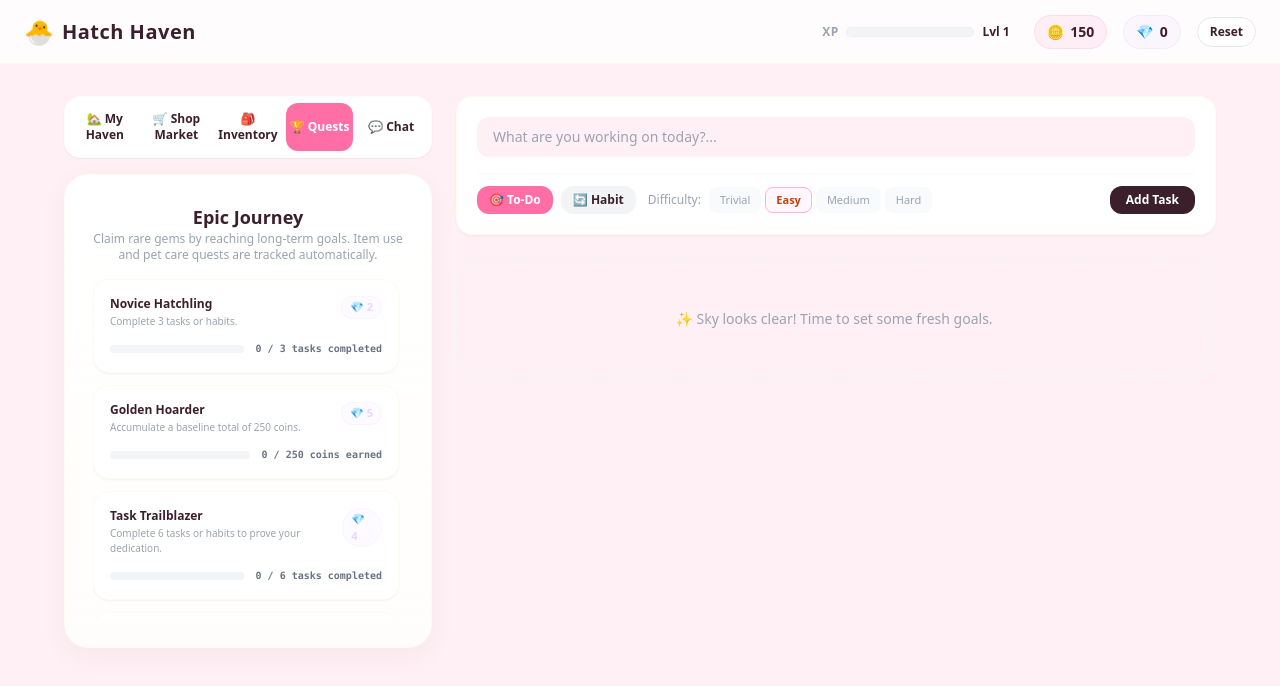
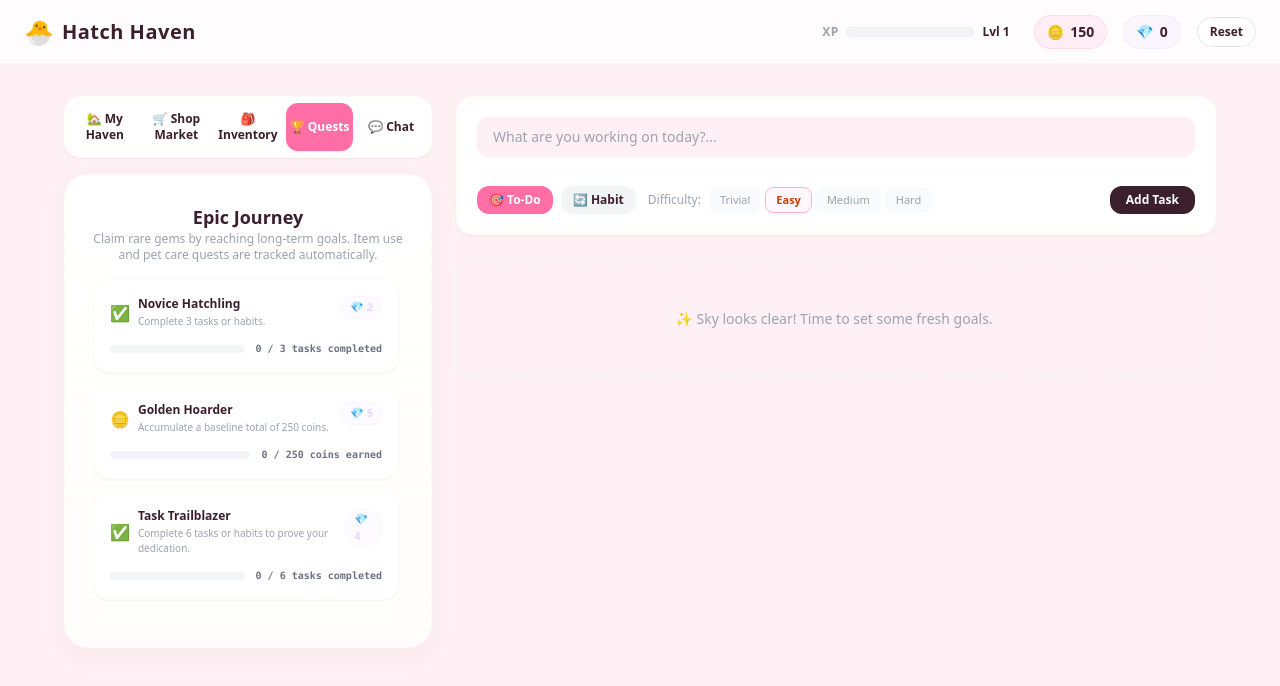
Before and after one commit to Nhyira-dev/Hatch-Haven, a React (Vite) app: page / in a window 1280 px wide. Both pictures are taken after a click on the button "🏆 Quests". Shown: the top 686 px of the page. Built offline with nearby package versions, Linux system fonts and the light colour scheme.

Commit message:
Add quest type icons for better visual tracking

```diff
--- a/Src/Components/Quest/QuestList.tsx
+++ b/Src/Components/Quest/QuestList.tsx
@@ -21,6 +21,23 @@ export const QuestList: React.FC = () => {
     }
   };
 
+  const getQuestIcon = (type: typeof quests[number]['targetType']) => {
+    switch (type) {
+      case 'coins_earned':
+        return '🪙';
+      case 'tasks_completed':
+        return '✅';
+      case 'pet_interactions':
+        return '🎾';
+      case 'items_used':
+        return '🍪';
+      case 'pets_hatched':
+        return '🥚';
+      default:
+        return '✨';
+    }
+  };
+
   return (
     <div className="w-full p-2">
       <div className="mb-4 text-center">
@@ -40,12 +57,15 @@ export const QuestList: React.FC = () => {
                 quest.isClaimed ? 'bg-gray-50/50 border-gray-100 opacity-60' : 'bg-white border-orange-50/60 shadow-sm'
               }`}
             >
-              <div className="flex justify-between items-start mb-2">
-                <div>
-                  <h4 className={`text-xs font-bold ${quest.isClaimed ? 'line-through text-gray-400' : 'text-hh-text'}`}>
-                    {quest.title}
-                  </h4>
-                  <p className="text-[10px] text-gray-400 mt-0.5">{quest.description}</p>
+              <div className="flex justify-between items-start mb-2 gap-3">
+                <div className="flex items-center gap-2">
+                  <span className="text-base">{getQuestIcon(quest.targetType)}</span>
+                  <div>
+                    <h4 className={`text-xs font-bold ${quest.isClaimed ? 'line-through text-gray-400' : 'text-hh-text'}`}>
+                      {quest.title}
+                    </h4>
+                    <p className="text-[10px] text-gray-400 mt-0.5">{quest.description}</p>
+                  </div>
                 </div>
 
                 <span className="text-[11px] font-bold text-hh-lavender flex items-center gap-0.5 bg-hh-lavender/10 px-2 py-0.5 rounded-full border border-hh-lavender/20">
```
